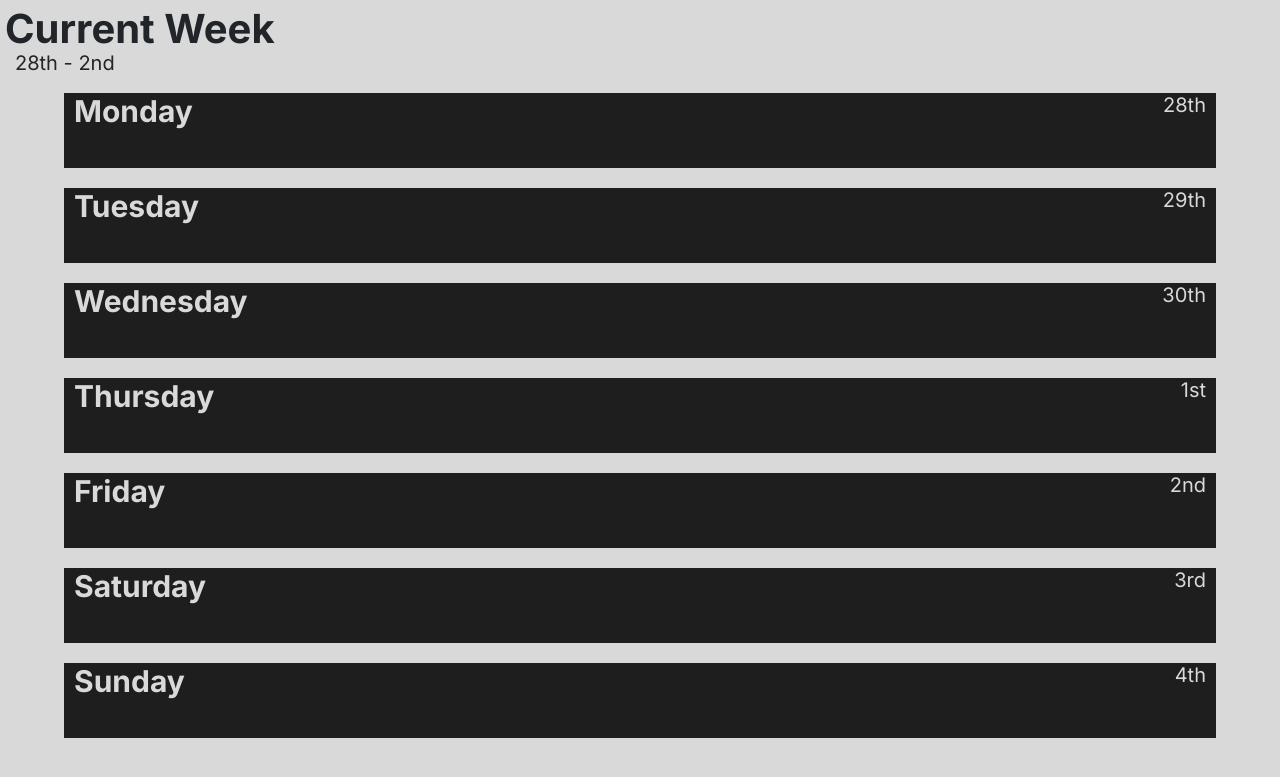
After one commit to TidalCub/weekly_menu, a Flask app: page /menu in a window 1280 px wide. The commit adds this page. Shown: the top 777 px of the page. Run offline with Flask 2, Linux system fonts and the light colour scheme; parts of the project's set-up code (start-up, migrations or seed data) failed here and were passed over.

Commit message:
add current week menu html

```diff
--- a/app/routes.py
+++ b/app/routes.py
@@ -7,3 +7,8 @@ from app import app
 def home():
 
     return render_template("index.html")
+
+@app.route("/menu")
+def menu():
+
+    return render_template("menu.html")
--- /dev/null
+++ b/app/static/css/main.css
@@ -0,0 +1,17 @@
+body {
+    background-color: #D9D9D9;
+    font-family: 'Inter', sans-serif;
+}
+h1{
+    font-weight: 700;
+    font-size: 40px;
+}
+.Header{
+    width:100%;
+    padding-left: 5px;
+    padding-TOP: 5PX;
+    padding-bottom: 20px;
+}
+h5{
+    padding-left: 10px;
+}
--- /dev/null
+++ b/app/static/css/menu.css
@@ -0,0 +1,28 @@
+.Header h5{
+    line-height: 4px;
+}
+.week{
+    display: flex;
+    flex-direction: column;
+    justify-content: center;
+    gap: 20px;
+}
+.day{
+    width:90%;
+    height:75px;
+    background-color: #1E1E1E;
+    margin: auto;
+}
+
+.day-head{
+    color: #D9D9D9;
+    padding-left: 10px;
+    padding-right: 10px;
+    display: flex;
+    justify-content: space-between;
+}
+
+.day-head h2{
+    font-weight: 700;
+    font-size: 30px;
+}
--- /dev/null
+++ b/app/static/js/menu_day_script.js
@@ -0,0 +1,6 @@
+function current_day(){
+    var date = new Date(new Date());
+    return date.toLocaleDateString("en", { weekday: 'long' });
+}
+
+console.log(current_day())
--- a/app/templates/base.html
+++ b/app/templates/base.html
@@ -5,8 +5,13 @@
     <meta http-equiv="X-UA-Compatible" content="IE=edge">
     <meta name="viewport" content="width=device-width, initial-scale=1.0">
     <link href="https://cdn.jsdelivr.net/npm/bootstrap@5.2.3/dist/css/bootstrap.min.css" rel="stylesheet" integrity="sha384-rbsA2VBKQhggwzxH7pPCaAqO46MgnOM80zW1RWuH61DGLwZJEdK2Kadq2F9CUG65" crossorigin="anonymous">
+    <link rel="stylesheet" type="text/css" href="{{ url_for('static',filename='css/main.css') }}" >
 
-	{% block head %} {% endblock%}
+    <link rel="preconnect" href="https://fonts.googleapis.com">
+    <link rel="preconnect" href="https://fonts.gstatic.com" crossorigin>
+    <link href="https://fonts.googleapis.com/css2?family=Inter:wght@400;700&display=swap" rel="stylesheet">
+
+    {% block head %} {% endblock%}
 </head>
 <body>
 
--- /dev/null
+++ b/app/templates/menu.html
@@ -0,0 +1,38 @@
+{% extends 'base.html' %}
+
+{% block head %}
+<link rel="stylesheet" type="text/css" href="{{ url_for('static',filename='css/menu.css') }}" >
+{% endblock %}
+
+{% block body %}
+<div class="Header">
+    <h1>Current Week</h1>
+    <h5>28th - 2nd</h5>
+</div>
+<div class="week">
+    <div class="day">
+
+        <div class="day-head Monday"><h2>Monday</h2> <h5>28th</h5></div>
+    </div>
+    <div class="day">
+        <div class="day-head Tuesday"><h2>Tuesday</h2> <h5>29th</h5></div>
+    </div>
+    <div class="day">
+        <div class="day-head Wednesday"><h2>Wednesday</h2> <h5>30th</h5></div>
+    </div>
+    <div class="day">
+        <div class="day-head Thursday"><h2>Thursday</h2> <h5>1st</h5></div>
+    </div>
+    <div class="day">
+        <div class="day-head Friday"><h2>Friday</h2> <h5>2nd</h5></div>
+    </div>
+    <div class="day">
+        <div class="day-head Saturday"><h2>Saturday</h2> <h5>3rd</h5></div>
+    </div>
+    <div class="day">
+        <div class="day-head Sunday"><h2>Sunday</h2> <h5>4th</h5></div>
+    </div>
+</div>
+
+<script src="{{ url_for('static',filename='js/menu_day_script.js') }}" type="text/javascript"></script>
+{% endblock %}
```
